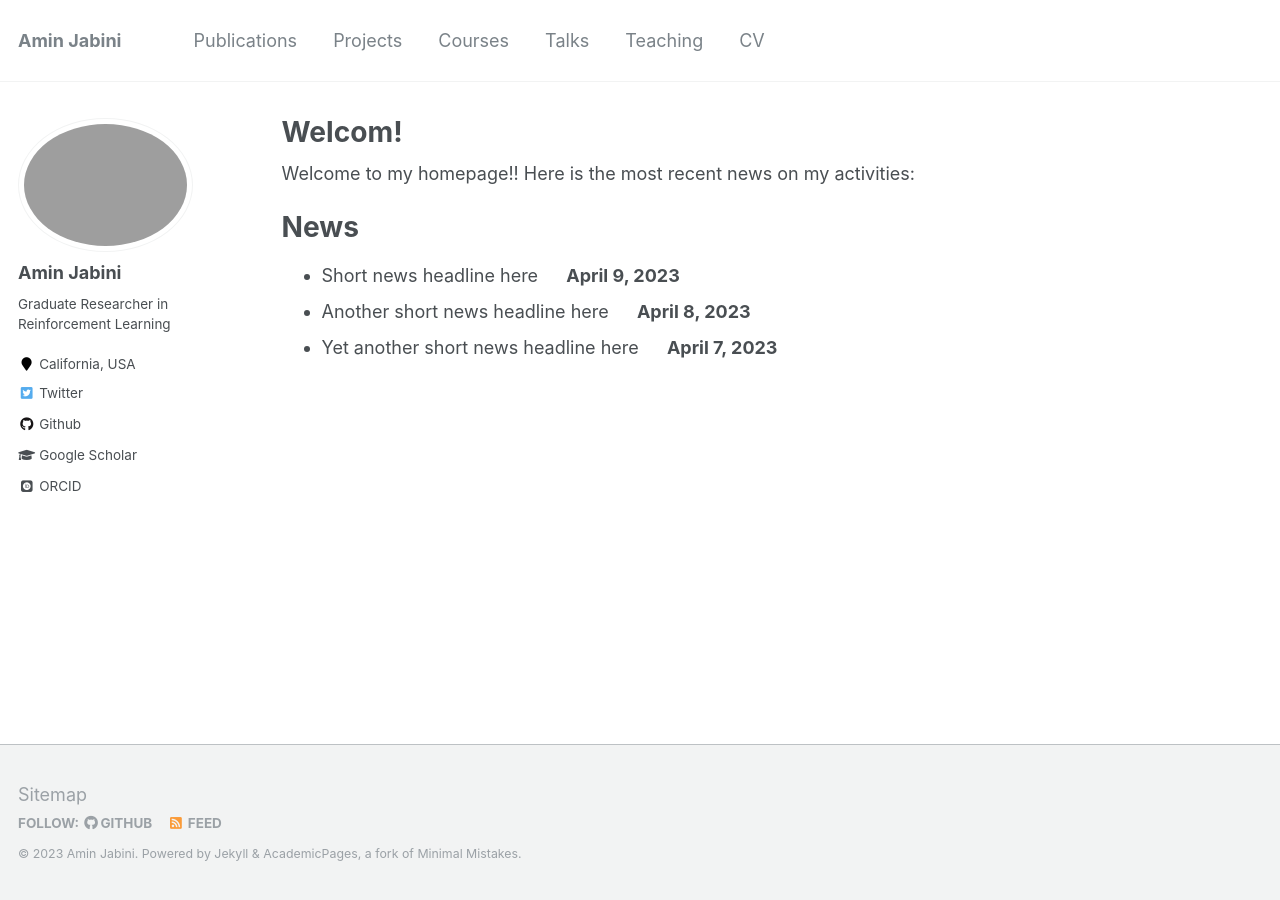
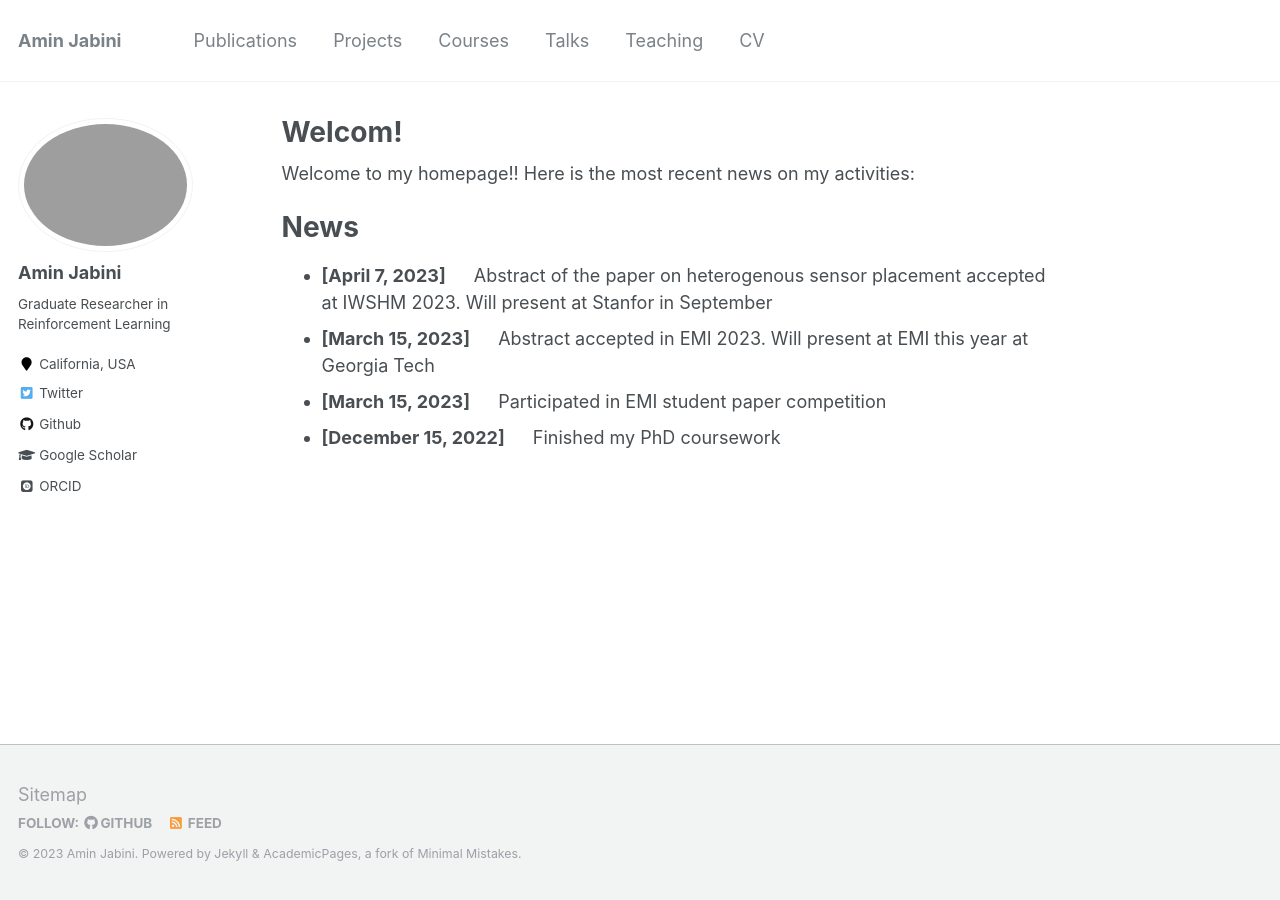
Before and after one commit to ajabini/ajabini.github.io, a Jekyll site: the page built from _pages/about.md, in a window 1280 px wide. Built offline with Jekyll 4.4.1, drawn with Linux system fonts in a browser that asks for light colours; some web fonts are replaced.

Commit message:
add news

```diff
--- a/_pages/about.md
+++ b/_pages/about.md
@@ -12,6 +12,7 @@ Welcome to my homepage!! Here is the most recent news on my activities:
 
 News
 ===
-- Short news headline here &emsp; **April 9, 2023**
-- Another short news headline here &emsp; **April 8, 2023**
-- Yet another short news headline here &emsp; **April 7, 2023**
+- **[April 7, 2023]** &emsp; Abstract of the paper on heterogenous sensor placement accepted at IWSHM 2023. Will present at Stanfor in September
+- **[March 15, 2023]** &emsp; Abstract accepted in EMI 2023. Will present at EMI this year at Georgia Tech
+- **[March 15, 2023]** &emsp; Participated in EMI student paper competition
+- **[December 15, 2022]** &emsp; Finished my PhD coursework
```
